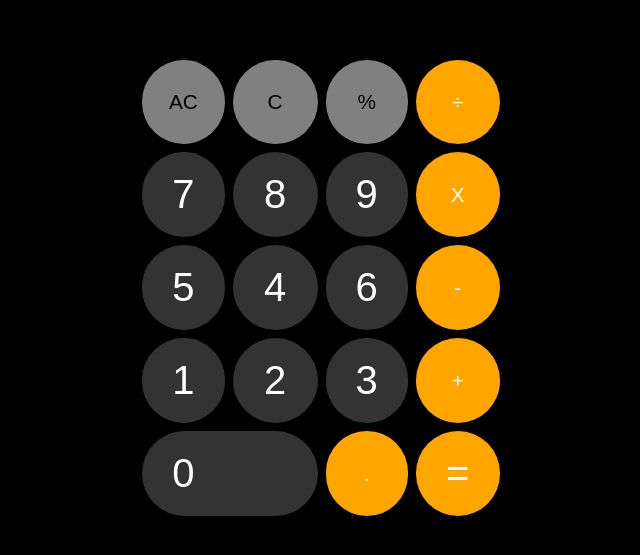
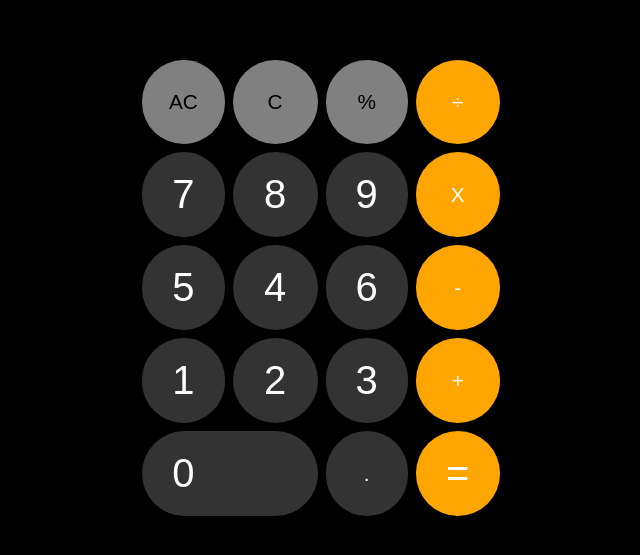
Before and after one commit to menonparik/iOS-Style-Calculator, a plain HTML site: page index.html in a window 1280 px wide. Shown: the part 121-676 px from the top of the page, without its empty margins (319-959 px from the left). Drawn offline with Linux system fonts and the light colour scheme.

Commit message:
Edited button styling

```diff
--- a/styles.css
+++ b/styles.css
@@ -75,6 +75,14 @@ button{
     padding: 20px;
 }
 
+.mat.dot{
+    background-color: #333333;
+}
+
+.mat.dot:hover{
+    background-color:#575656;
+}
+
 .mat.func, .mat.perc, .plusminus{
     background-color: grey;
     color :black;
```
Also changed, not shown: index.html (+0 -2 lines).
